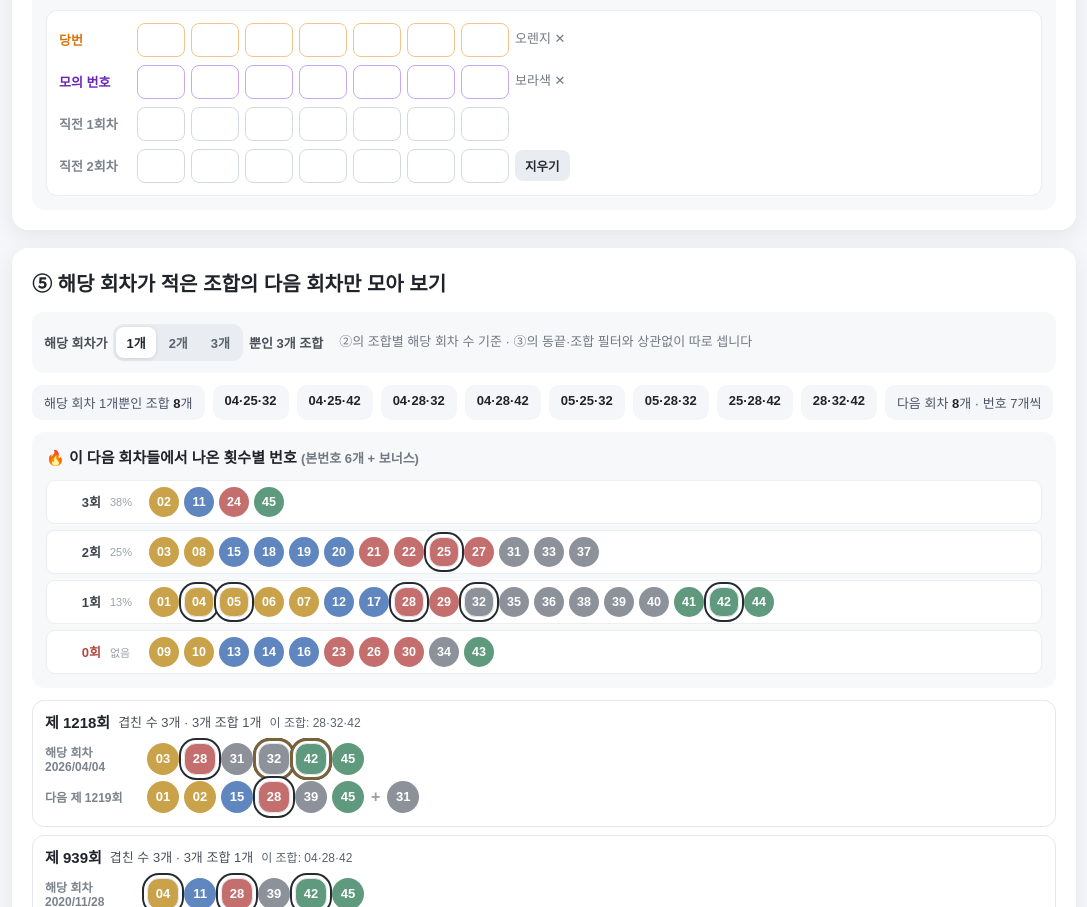
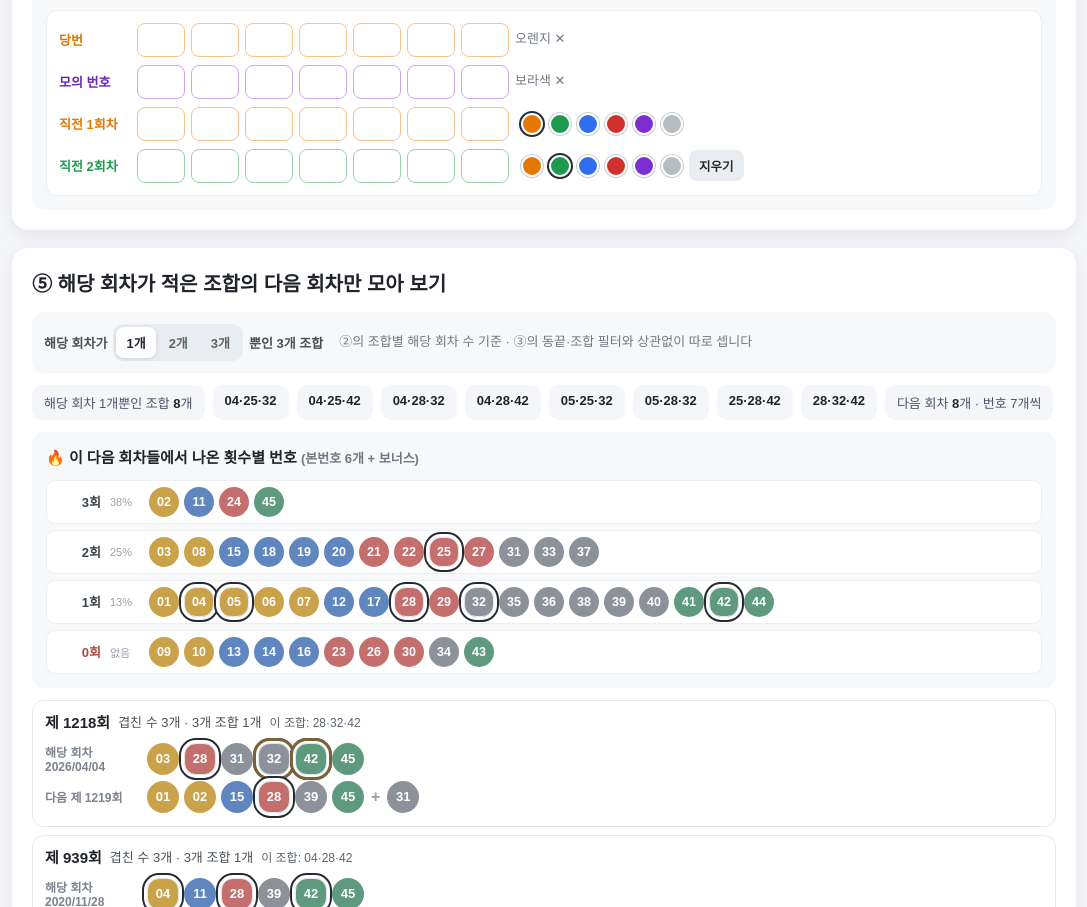
Before and after one commit to trafoyrots/numbers, a plain HTML site: page compat.html in a window 1280 px wide. Shown: the part 7030-7937 px from the top of the page, without its empty margins (96-1183 px from the left). Drawn offline with Linux system fonts and the light colour scheme.

Commit message:
Add files via upload

```diff
--- a/compat.html
+++ b/compat.html
@@ -133,10 +133,11 @@ label{font-size:13px;color:#4a5058;font-weight:700;display:inline-flex;align-ite
 .mate{display:inline-flex;align-items:center;gap:3px;margin:2px 8px 2px 0}
 .mate small{color:#7b838d;font-weight:700}
 .mate .ball.hit{margin-right:4px}
-/* 역대 궁합수: 공색 없이 진한 검은 글자, 직전 회차 번호는 연한 회색 */
+/* 역대 궁합수: 공색 없이 진한 검은 글자, 직전 1회차 번호는 오렌지·2회차는 녹색 글자 */
 .mate-table .ball{background-color:transparent;color:#111;font-weight:900}
 .mate-table .ball.xw,.mate-table .ball.xm{text-shadow:0 0 3px #fff,0 0 2px #fff}
-.mate-table .ball.xp{color:#c8ccd2}
+.mate-table .ball.xp2{color:var(--p2c,#1e9a4f)}
+.mate-table .ball.xp1{color:var(--p1c,#e67700)}
 .mate-sub{font-size:13px;font-weight:800;color:#3d434c;margin:12px 0 4px}
 .mate-sub:first-child{margin-top:0}
 /* 당번·모의번호 x 표시 */
@@ -186,7 +187,13 @@ label{font-size:13px;color:#4a5058;font-weight:700;display:inline-flex;align-ite
 .mark-row input{width:48px;height:34px;text-align:center;padding:4px}
 .mark-row.w input{border-color:#f5c48c}
 .mark-row.m input{border-color:#c9a8ef}
-.mark-row.p > b{color:#7b838d}
+.mark-row.p1 > b{color:var(--p1c,#e67700)}
+.mark-row.p2 > b{color:var(--p2c,#1e9a4f)}
+.mark-row.p1 input{border-color:color-mix(in srgb,var(--p1c,#e67700) 45%,#fff)}
+.mark-row.p2 input{border-color:color-mix(in srgb,var(--p2c,#1e9a4f) 45%,#fff)}
+.swatches{display:inline-flex;gap:6px;margin-left:6px;align-items:center}
+.swatch{width:22px;height:22px;border-radius:50%;border:2px solid #fff;box-shadow:0 0 0 1px #c9ced5;cursor:pointer;padding:0}
+.swatch.on{box-shadow:0 0 0 2px #252a31}
 @media(max-width:760px){
   .container{padding:20px 12px 40px}
   h1{font-size:24px}
@@ -303,8 +310,8 @@ label{font-size:13px;color:#4a5058;font-weight:700;display:inline-flex;align-ite
         <div class="mark-rows" id="markRows">
           <div class="mark-row w"><b>당번</b><input class="meta-input" type="text" inputmode="numeric" autocomplete="off" data-k="w" data-i="0"><input class="meta-input" type="text" inputmode="numeric" autocomplete="off" data-k="w" data-i="1"><input class="meta-input" type="text" inputmode="numeric" autocomplete="off" data-k="w" data-i="2"><input class="meta-input" type="text" inputmode="numeric" autocomplete="off" data-k="w" data-i="3"><input class="meta-input" type="text" inputmode="numeric" autocomplete="off" data-k="w" data-i="4"><input class="meta-input" type="text" inputmode="numeric" autocomplete="off" data-k="w" data-i="5"><input class="meta-input" type="text" inputmode="numeric" autocomplete="off" data-k="w" data-i="6"><span class="note">오렌지 ✕</span></div>
           <div class="mark-row m"><b>모의 번호</b><input class="meta-input" type="text" inputmode="numeric" autocomplete="off" data-k="m" data-i="0"><input class="meta-input" type="text" inputmode="numeric" autocomplete="off" data-k="m" data-i="1"><input class="meta-input" type="text" inputmode="numeric" autocomplete="off" data-k="m" data-i="2"><input class="meta-input" type="text" inputmode="numeric" autocomplete="off" data-k="m" data-i="3"><input class="meta-input" type="text" inputmode="numeric" autocomplete="off" data-k="m" data-i="4"><input class="meta-input" type="text" inputmode="numeric" autocomplete="off" data-k="m" data-i="5"><input class="meta-input" type="text" inputmode="numeric" autocomplete="off" data-k="m" data-i="6"><span class="note">보라색 ✕</span></div>
-          <div class="mark-row p"><b>직전 1회차</b><input class="meta-input" type="text" inputmode="numeric" autocomplete="off" data-k="p1" data-i="0"><input class="meta-input" type="text" inputmode="numeric" autocomplete="off" data-k="p1" data-i="1"><input class="meta-input" type="text" inputmode="numeric" autocomplete="off" data-k="p1" data-i="2"><input class="meta-input" type="text" inputmode="numeric" autocomplete="off" data-k="p1" data-i="3"><input class="meta-input" type="text" inputmode="numeric" autocomplete="off" data-k="p1" data-i="4"><input class="meta-input" type="text" inputmode="numeric" autocomplete="off" data-k="p1" data-i="5"><input class="meta-input" type="text" inputmode="numeric" autocomplete="off" data-k="p1" data-i="6"></div>
-          <div class="mark-row p"><b>직전 2회차</b><input class="meta-input" type="text" inputmode="numeric" autocomplete="off" data-k="p2" data-i="0"><input class="meta-input" type="text" inputmode="numeric" autocomplete="off" data-k="p2" data-i="1"><input class="meta-input" type="text" inputmode="numeric" autocomplete="off" data-k="p2" data-i="2"><input class="meta-input" type="text" inputmode="numeric" autocomplete="off" data-k="p2" data-i="3"><input class="meta-input" type="text" inputmode="numeric" autocomplete="off" data-k="p2" data-i="4"><input class="meta-input" type="text" inputmode="numeric" autocomplete="off" data-k="p2" data-i="5"><input class="meta-input" type="text" inputmode="numeric" autocomplete="off" data-k="p2" data-i="6">
+          <div class="mark-row p1"><b>직전 1회차</b><input class="meta-input" type="text" inputmode="numeric" autocomplete="off" data-k="p1" data-i="0"><input class="meta-input" type="text" inputmode="numeric" autocomplete="off" data-k="p1" data-i="1"><input class="meta-input" type="text" inputmode="numeric" autocomplete="off" data-k="p1" data-i="2"><input class="meta-input" type="text" inputmode="numeric" autocomplete="off" data-k="p1" data-i="3"><input class="meta-input" type="text" inputmode="numeric" autocomplete="off" data-k="p1" data-i="4"><input class="meta-input" type="text" inputmode="numeric" autocomplete="off" data-k="p1" data-i="5"><input class="meta-input" type="text" inputmode="numeric" autocomplete="off" data-k="p1" data-i="6"><span class="swatches" data-k="p1"></span></div>
+          <div class="mark-row p2"><b>직전 2회차</b><input class="meta-input" type="text" inputmode="numeric" autocomplete="off" data-k="p2" data-i="0"><input class="meta-input" type="text" inputmode="numeric" autocomplete="off" data-k="p2" data-i="1"><input class="meta-input" type="text" inputmode="numeric" autocomplete="off" data-k="p2" data-i="2"><input class="meta-input" type="text" inputmode="numeric" autocomplete="off" data-k="p2" data-i="3"><input class="meta-input" type="text" inputmode="numeric" autocomplete="off" data-k="p2" data-i="4"><input class="meta-input" type="text" inputmode="numeric" autocomplete="off" data-k="p2" data-i="5"><input class="meta-input" type="text" inputmode="numeric" autocomplete="off" data-k="p2" data-i="6"><span class="swatches" data-k="p2"></span>
             <button type="button" class="secondary small" id="btnMarkClear">지우기</button></div>
         </div>
       </div>
@@ -772,9 +779,9 @@ const emptyMarks = () => Object.fromEntries(MARK_KEYS.map(k => [k, Array(7).fill
 let marks = emptyMarks();
 try{ const o = JSON.parse(localStorage.getItem(MARK_KEY) || '{}'); MARK_KEYS.forEach(k => { if(Array.isArray(o[k])) marks[k] = o[k].slice(0, 7); }); }catch(e){}
 const markSet = k => new Set(marks[k].map(Number).filter(n => n >= 1 && n <= 45));
-// 직전 1·2회차 번호는 연한 회색 (제외수처럼)
+// 직전 1회차 번호는 오렌지, 2회차는 녹색 글자 (둘 다면 1회차 색)
 function markCls(n){ return (markSet('w').has(n) ? ' xw' : '') + (markSet('m').has(n) ? ' xm' : '')
-  + (markSet('p1').has(n) || markSet('p2').has(n) ? ' xp' : ''); }
+  + (markSet('p1').has(n) ? ' xp1' : '') + (markSet('p2').has(n) ? ' xp2' : ''); }
 function syncMarks(){
   markCells().forEach(el => { el.value = marks[el.dataset.k][+el.dataset.i] ?? ''; });
 }
@@ -837,6 +844,29 @@ $('btnMarkClear').onclick = () => {
   syncMarks(); if(S) renderBaseMates();
 };
 syncMarks();
+
+// 직전 1·2회차 글자색: 기본 오렌지·녹색, 줄 오른쪽 색 단추로 바꿈 (브라우저에 기억)
+const PREV_COLORS = ['#e67700', '#1e9a4f', '#2f6fed', '#d0312d', '#7b2fd0', '#b8bdc4'];
+const PREV_DEFAULT = {p1: '#e67700', p2: '#1e9a4f'};
+const PCOLOR_KEY = 'lottoCompatPrevColors';
+let prevColors = {...PREV_DEFAULT};
+try{ const o = JSON.parse(localStorage.getItem(PCOLOR_KEY) || '{}'); ['p1', 'p2'].forEach(k => { if(PREV_COLORS.includes(o[k])) prevColors[k] = o[k]; }); }catch(e){}
+function applyPrevColors(){
+  ['p1', 'p2'].forEach(k => {
+    document.documentElement.style.setProperty(`--${k}c`, prevColors[k]);
+    const box = document.querySelector(`.swatches[data-k="${k}"]`);
+    box.innerHTML = PREV_COLORS.map(c =>
+      `<button type="button" class="swatch${c === prevColors[k] ? ' on' : ''}" data-c="${c}" style="background:${c}"></button>`).join('');
+  });
+}
+document.querySelectorAll('.swatches').forEach(box => box.addEventListener('click', e => {
+  const b = e.target.closest('.swatch');
+  if(!b) return;
+  prevColors[box.dataset.k] = b.dataset.c;
+  try{ localStorage.setItem(PCOLOR_KEY, JSON.stringify(prevColors)); }catch(e){}
+  applyPrevColors();
+}));
+applyPrevColors();
 
 // 궁합수 분석 인쇄 (A4): 최신 회차 · 3개 조합 · 번호 통계 · 궁합수 · 적은 조합 (화면에서 고른 조건 그대로)
 function printMates(){
```
